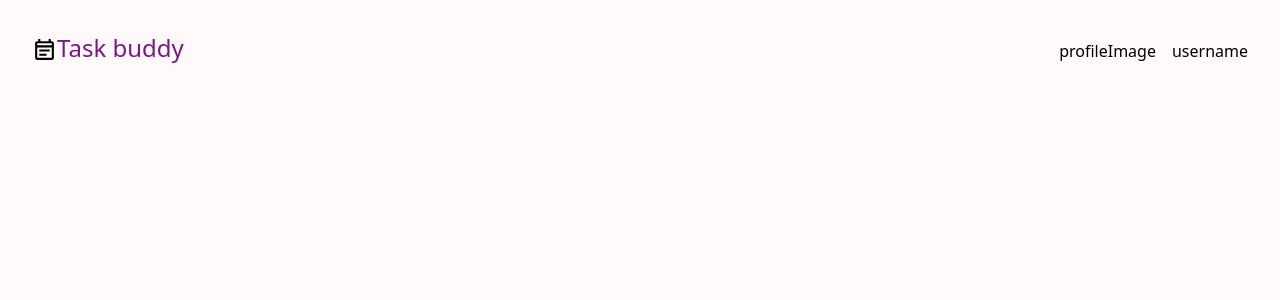
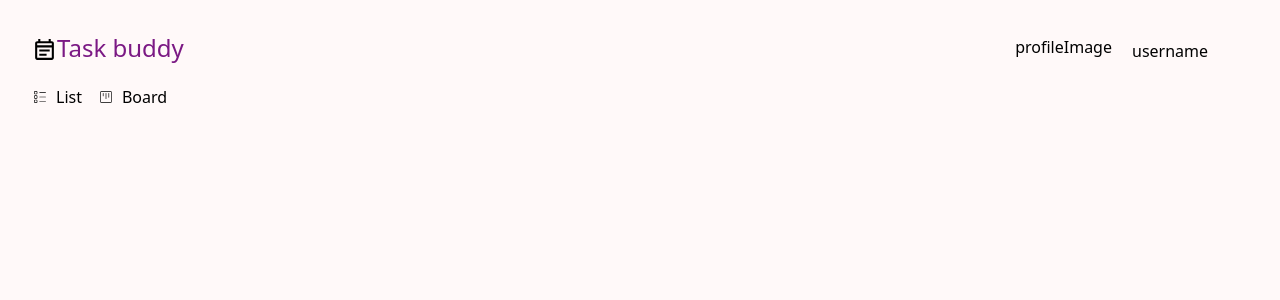
Before and after one commit to IzharMohammed/Task_Management, a React (Vite) app: page /taskListView in a window 1280 px wide. Shown: the top 300 px of the page. Built offline with nearby package versions, Linux system fonts and the light colour scheme.

Commit message:
Modified navbar

```diff
--- a/src/component/Navbar.tsx
+++ b/src/component/Navbar.tsx
@@ -1,53 +1,31 @@
-import { MdOutlineEventNote } from "react-icons/md"
+import { CiLogout } from "react-icons/ci";
+import { MdOutlineEventNote } from "react-icons/md";
 
 const Navbar: React.FC = () => {
     return (
-        // <div className="navbar bg-base-100">
-        //     <div className="flex-1">
-        //         <a className="btn btn-ghost text-xl">Taskbuddy</a>
-        //     </div>
-        //     <div className="flex-none gap-2">
-        //         <div className="form-control">
-        //             <input type="text" placeholder="Search" className="input input-bordered w-24 md:w-auto" />
-        //         </div>
-        //         <div className="dropdown dropdown-end">
-        //             <div tabIndex={0} role="button" className="btn btn-ghost btn-circle avatar">
-        //                 <div className="w-10 rounded-full">
-        //                     <img
-        //                         alt="Tailwind CSS Navbar component"
-        //                         src="https://img.daisyui.com/images/stock/photo-1534528741775-53994a69daeb.webp" />
-        //                 </div>
-        //             </div>
-        //             <ul
-        //                 tabIndex={0}
-        //                 className="menu menu-sm dropdown-content bg-base-100 rounded-box z-[1] mt-3 w-52 p-2 shadow">
-        //                 <li>
-        //                     <a className="justify-between">
-        //                         Profile
-        //                         <span className="badge">New</span>
-        //                     </a>
-        //                 </li>
-        //                 <li><a>Settings</a></li>
-        //                 <li><a>Logout</a></li>
-        //             </ul>
-        //         </div>
-        //     </div>
-        // </div>
-        <div className="flex items-center justify-between px-8 py-8 ">
+        <div className="flex items-center justify-between px-8 pt-8">
             <div className="flex">
                 <div className="flex items-center">
-                    <MdOutlineEventNote size={'25px'} />
+                    <MdOutlineEventNote size={"25px"} />
                 </div>
                 <div className="h1 h-[37px] text-2xl w-[131px]">Task buddy</div>
             </div>
             <div className="flex gap-4">
-                <div >
-                    profileImage
-                </div>
-                <div>username</div>
+                <div>profileImage</div>
+                <details className="dropdown relative">
+                    <summary className="btn m-1 w-[7rem] cursor-pointer">username</summary>
+                    <ul className="dropdown-content absolute top-full left-0 bg-white shadow-lg rounded-md mt-2">
+                        <div
+                            className="flex w-[7rem] pl-4 h-[2.5rem] rounded-lg bg-[#f1d2d2] gap-2 items-center cursor-pointer"
+                        >
+                            <div><CiLogout /></div>
+                            <div>Logout</div>
+                        </div>
+                    </ul>
+                </details>
             </div>
         </div>
-    )
-}
+    );
+};
 
-export default Navbar
+export default Navbar;
--- a/src/index.css
+++ b/src/index.css
@@ -13,3 +13,12 @@
   /* font-weight: <weight>; */
   font-style: normal;
 }
+
+
+details summary::-webkit-details-marker {
+  display: none;
+}
+
+details summary {
+  list-style: none;
+}
--- a/src/pages/TaskListView.tsx
+++ b/src/pages/TaskListView.tsx
@@ -1,11 +1,27 @@
 import Navbar from "../component/Navbar"
+import { CiBoxList } from "react-icons/ci";
+import { CiViewBoard } from "react-icons/ci";
+function TaskListView() {
+    return (
+        <div className="bg-[#FFF9F9] w-full h-screen">
+            <Navbar />
+            <div className="flex justify-between px-8 pt-4">
+                <div className="flex gap-4">
+                    <div className="flex gap-2 items-center ">
+                        <div><CiBoxList /></div>
+                        <div>List</div>
+                    </div>
+                    <div className="flex gap-2 items-center">
+                        <div>
+                            <CiViewBoard />
+                        </div>
+                        <div>Board</div>
+                    </div>
+                </div>
 
-function TaskListView() {
-  return (
-    <div className="bg-[#FFF9F9] w-full h-screen">
-        <Navbar />
-    </div>
-  )
+            </div>
+        </div>
+    )
 }
 
 export default TaskListView
```
